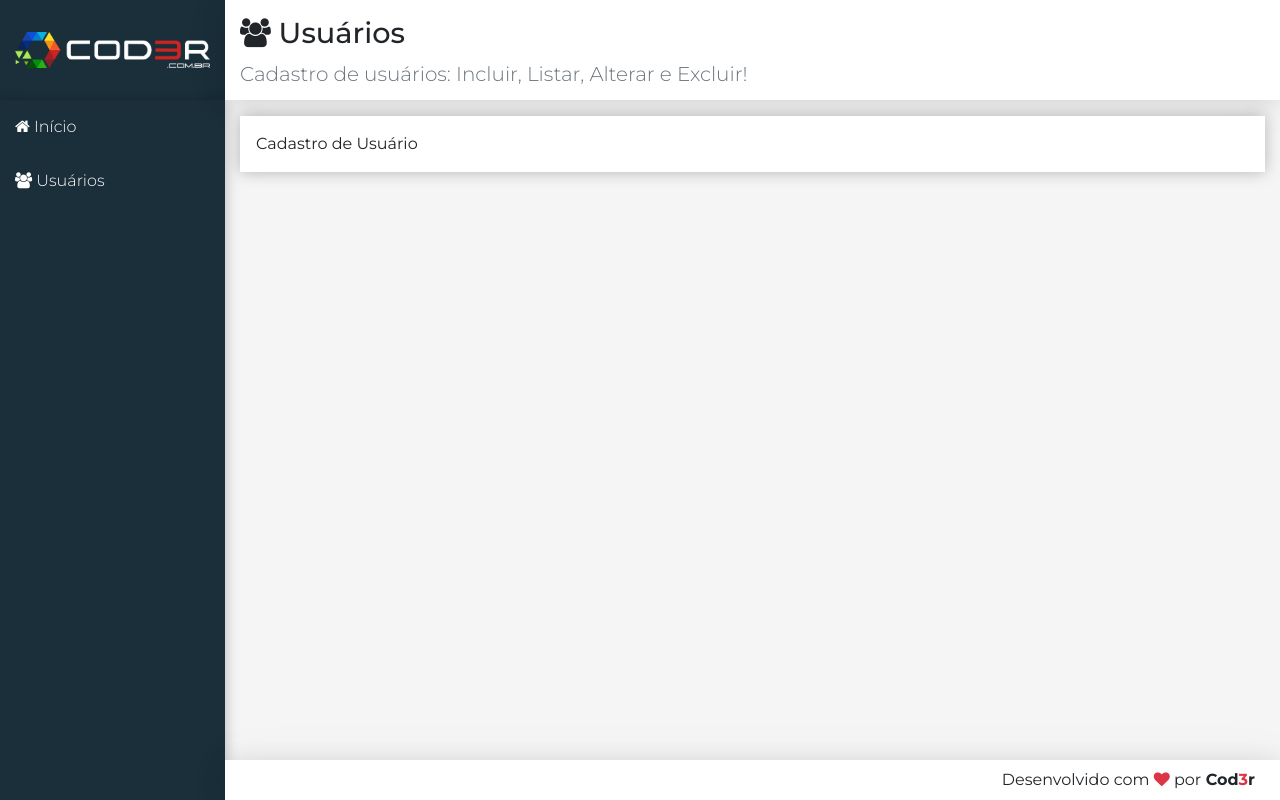
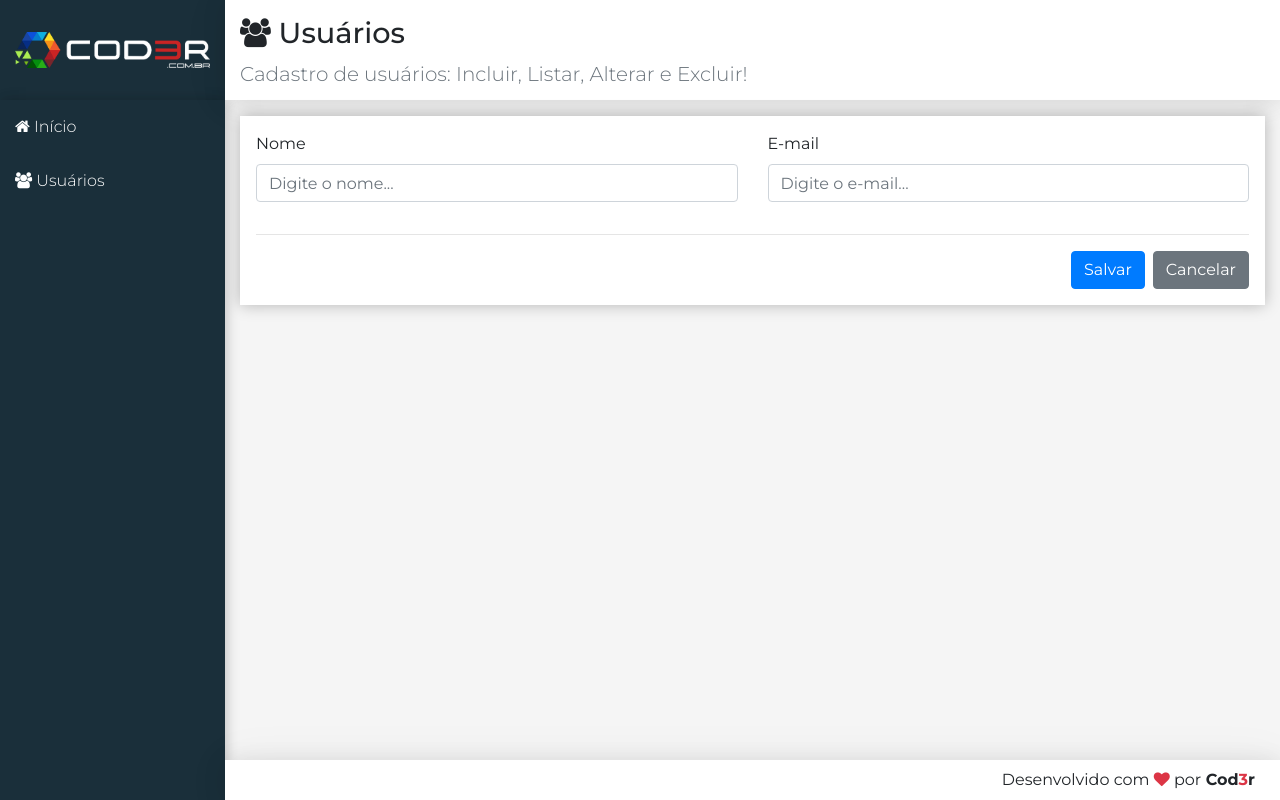
Before and after one commit to eric-moniz/cadastro-usuarios, a React (Create React App) app in the folder frontend/: page /users in a window 1280 px wide. Built offline with nearby package versions, Linux system fonts and the light colour scheme.

Commit message:
Componente Cadastro Usuário #03

```diff
--- a/frontend/src/components/user/UserCrud.jsx
+++ b/frontend/src/components/user/UserCrud.jsx
@@ -40,8 +40,66 @@ class UserCrud extends Component {
     return list;
   }
 
+  updateField(event) {
+    const user = { ...this.state.user };
+    // atualiza o usuario ou email
+    user[event.target.name] = event.target.value;
+    this.setState({ user });
+  }
+
+  renderForm() {
+    return (
+      <div className="form">
+        <div className="row">
+          <div className="col-12 col-md-6">
+            <div className="form-group">
+              <label htmlFor="name">Nome</label>
+              <input
+                type="text"
+                className="form-control"
+                name="name"
+                value={this.state.user.name}
+                onChange={(e) => this.updateField(e)}
+                placeholder="Digite o nome..."
+              />
+            </div>
+          </div>
+
+          <div className="col-12 col-md-6">
+            <div className="form-group">
+              <label htmlFor="email">E-mail</label>
+              <input
+                type="text"
+                className="form-control"
+                name="email"
+                value={this.state.user.email}
+                onChange={(e) => this.updateField(e)}
+                placeholder="Digite o e-mail..."
+              />
+            </div>
+          </div>
+        </div>
+
+        <hr />
+        <div className="row">
+          <div className="col-12 d-flex justify-content-end">
+            <button className="btn btn-primary" onClick={(e) => this.save(e)}>
+              Salvar
+            </button>
+            <button
+              className="btn btn-secondary ml-2"
+              onClick={(e) => this.clear(e)}
+            >
+              Cancelar
+            </button>
+          </div>
+        </div>
+      </div>
+    );
+  }
+
   render() {
-    return <Main {...headerProps}>Cadastro de Usuário</Main>;
+    return <Main {...headerProps}>{this.renderForm()}</Main>;
   }
 }
 
```
Also changed, not shown: 1 other file (tests, documents, lock files or other folders).
